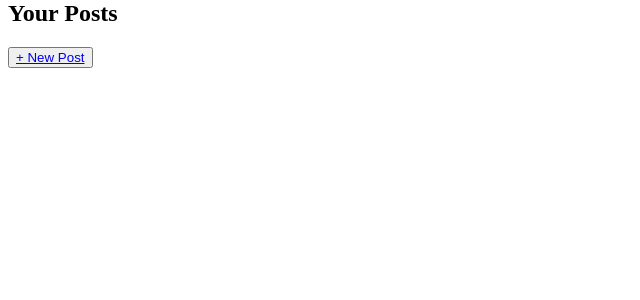
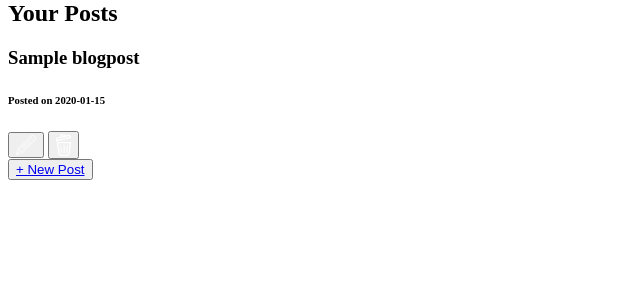
Before and after one commit to monineathsar/TechBlogger, a Node server app: template views/dashboard.handlebars in a window 1280 px wide. Shown: the part 21-321 px from the top of the page, without its empty margins (0-640 px from the left). Run offline with Node 20, Linux system fonts and the light colour scheme; tables that the repository leaves empty hold one stand-in row (values such as "Sample post"); the template is opened without the code that fills it: values that come from a table or form of the project are taken from there, most other values are stand-ins (such as "Sample title", 1, 10 or a date in 2020); some libraries are stand-ins or nearby versions.

Commit message:
home page & dashboard page renders blog posts; logout button working

```diff
--- a/controllers/api/user-routes.js
+++ b/controllers/api/user-routes.js
@@ -12,7 +12,7 @@ router.post('/signup', async (req, res) => {
     // Set up sessions with a 'loggedIn' variable set to `true`
     req.session.save(() => {
       req.session.loggedIn = true;
-
+      req.session.user = dbUserData.id;
       res.status(200).json(dbUserData);
     });
   } catch (err) {
@@ -48,6 +48,7 @@ router.post('/login', async (req, res) => {
     // Once the user successfully logs in, set up the sessions variable 'loggedIn'
     req.session.save(() => {
       req.session.loggedIn = true;
+      req.session.user = dbUserData.id;
       res
         .status(200)
         .json({ user: dbUserData, message: 'You are now logged in!' });
--- a/public/js/login.js
+++ b/public/js/login.js
@@ -17,7 +17,7 @@ loginBtn.addEventListener('click', async (event) => {
                 password,
             })
         });
-        await response.json();
+        window.location.href = '/';
     } catch (error) {
         alert(error);
     }
--- a/public/js/signup.js
+++ b/public/js/signup.js
@@ -19,7 +19,6 @@ signUpBtn.addEventListener('click', async (event) => {
                 password,
             })
         });
-        await response.json();
         // change user window to the /users endpoint
         window.location.href = '/';
     } catch (error) {
--- a/views/dashboard.handlebars
+++ b/views/dashboard.handlebars
@@ -1,13 +1,22 @@
-{{#if BlogPosts.length}}
+<section id="blogPosts" class="blogPosts">
+    <h2>Your Posts</h2>
+    {{#each blogPosts as |blogPost|}}
+      <main>
+        <section>
+          <h3>{{blogPost.title}}</h3>
+          <h6> Posted on {{blogPost.date}}</h6>
+        </section>
+        <footer>
+            <button id="editBtn" onclick="getJobForm('{{blogPost.id}}')">
+              <img src="/images/pencil_icon.png" align="center" width="20px" height="20px" alt="edit icon">
+            </button>
+            <button id="deleteBtn" onclick="deleteCard('{{{blogPost.id}}}')">
+              <img src="/images/bin_icon.png" align="center" width="15px" height="22px" alt="delete icon">
+            </button>
+        </footer>
+      </main>
+    {{/each}}
+  </section>
 
-<section id="blogPost" class="blogPost">
-
-    <h2>Your Posts</h2>
-    {{#each BlogPosts as |singleBlogPost|}}
-      {{> userpostsummary singleBlogPost}}
-    {{/each}}
-
-  </section>
-{{/if}}
 
 <button type="submit" class="btn"><a class="link" href="/new">+ New Post</a></button>
--- a/views/layouts/main.handlebars
+++ b/views/layouts/main.handlebars
@@ -18,8 +18,8 @@
         <!-- Conditionally render login or logout links -->
         {{#if loggedIn}}
         <a href="/">Home</a> |
-        <a href="/dashboard">Dashboard</a> |
-        <button class="no-button" id="logout">Logout</button>
+        <a href="/myposts">Dashboard</a> |
+        <button class="no-button" id="logoutBtn">Logout</button>
         {{/if}}
       </nav>
     </header>
--- a/views/partials/postsummary.handlebars
+++ b/views/partials/postsummary.handlebars
@@ -1,18 +1,13 @@
-<section id="blogPost" class="blogPost">
+{{!-- <section id="blogPost" class="blogPost">
+    <main href="/blogpost/">
+      <section>
+        <h3>{{blogPost}}</h3>
+        <h6>Posted by {{blogPost.user.username}} on {{blogPost.date}}</h6>
+      </section>
+      <section>
+        <p>{{blogPost.content}}</p>
+      </section>
+    </main>
+</section> --}}
 
-    {{#each BlogPosts as |singleBlogPost|}}
-
-      {{!-- each blog post --}}
-      <main href="/blogpost/{{id}}">
-        <section>
-          <h3>{{singleBlogPost.title}}</h3>
-          <h6>Posted by {{singleBlogPost.user.username}} on {{singleBlogPost.date}}</h6>
-        </section>
-        <section>
-          <p>{{singleBlogPost.content}}</p>
-        </section>
-      </main>
-
-    {{/each}}
-
-  </section>
+<div>{{blogPost.id}}</div>
```
Also changed, not shown: controllers/dashboard-routes.js (+4 -5 lines), controllers/home-routes.js (+12 -4 lines), public/js/logout.js (+15 -0 lines), views/homepage.handlebars (+13 -9 lines).
